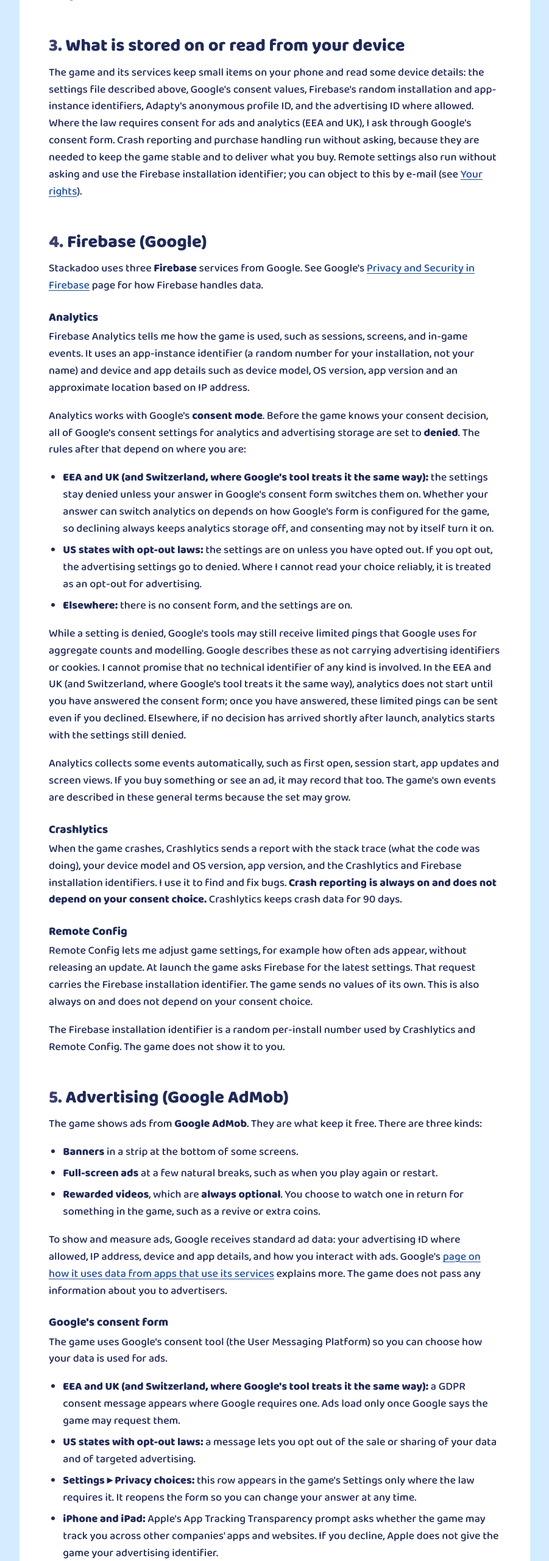
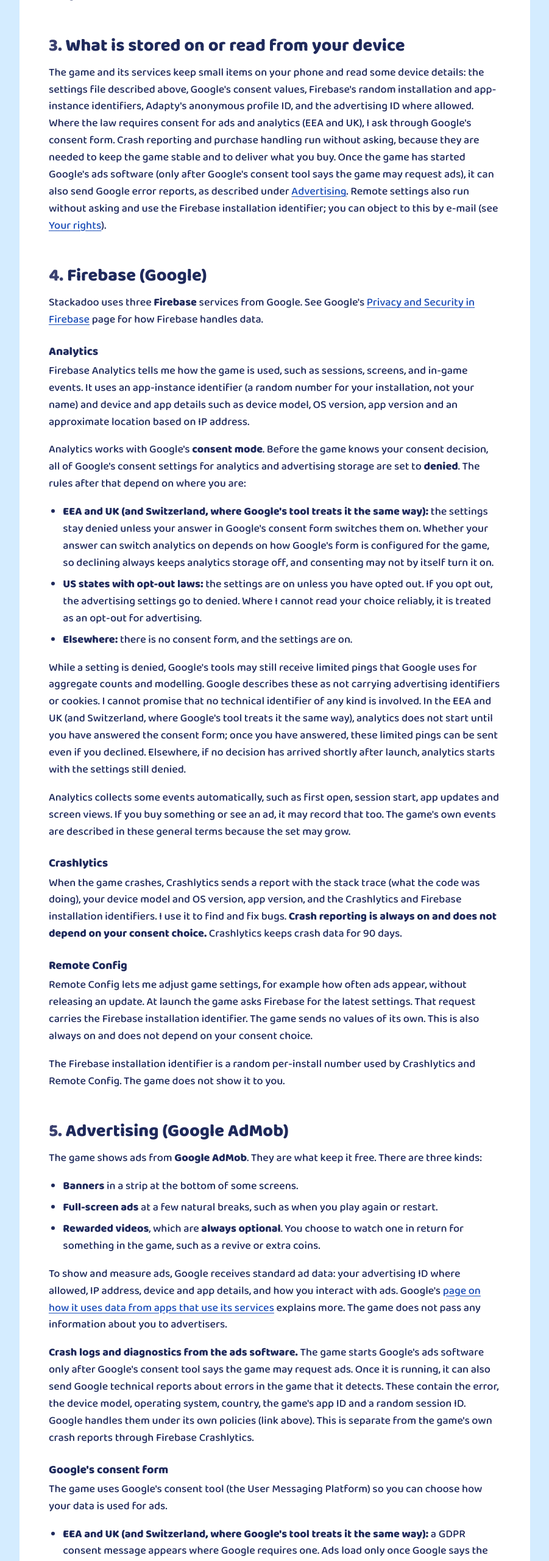
Before and after one commit to mkhakpaki/stackadoo-site, a plain HTML site: page privacy.html in a window 1280 px wide. Shown: the part 2115-4675 px from the top of the page at 61% size, without its empty margins (189-1090 px from the left). Drawn offline with Linux system fonts and the light colour scheme.

Commit message:
Privacy policy: crash logs and diagnostics from Google's ads software
Discloses the Google Mobile Ads exception reporter (error reports to Google
once the game has started the ads SDK, which it does only after the consent
tool allows ad requests); keeps it out of the US advertising list; adds the
device-section, legal-basis and retention lines from the review round.

Co-Authored-By: Claude Opus 5.5 <noreply@anthropic.com>

```diff
--- a/privacy.html
+++ b/privacy.html
@@ -123,7 +123,7 @@
 
       <section aria-labelledby="device">
         <h2 id="device">What is stored on or read from your device</h2>
-        <p>The game and its services keep small items on your phone and read some device details: the settings file described above, Google's consent values, Firebase's random installation and app-instance identifiers, Adapty's anonymous profile ID, and the advertising ID where allowed. Where the law requires consent for ads and analytics (EEA and UK), I ask through Google's consent form. Crash reporting and purchase handling run without asking, because they are needed to keep the game stable and to deliver what you buy. Remote settings also run without asking and use the Firebase installation identifier; you can object to this by e-mail (see <a href="#rights">Your rights</a>).</p>
+        <p>The game and its services keep small items on your phone and read some device details: the settings file described above, Google's consent values, Firebase's random installation and app-instance identifiers, Adapty's anonymous profile ID, and the advertising ID where allowed. Where the law requires consent for ads and analytics (EEA and UK), I ask through Google's consent form. Crash reporting and purchase handling run without asking, because they are needed to keep the game stable and to deliver what you buy. Once the game has started Google's ads software (only after Google's consent tool says the game may request ads), it can also send Google error reports, as described under <a href="#ads">Advertising</a>. Remote settings also run without asking and use the Firebase installation identifier; you can object to this by e-mail (see <a href="#rights">Your rights</a>).</p>
       </section>
 
       <section aria-labelledby="firebase">
@@ -159,6 +159,7 @@
           <li><strong>Rewarded videos</strong>, which are <strong>always optional</strong>. You choose to watch one in return for something in the game, such as a revive or extra coins.</li>
         </ul>
         <p>To show and measure ads, Google receives standard ad data: your advertising ID where allowed, IP address, device and app details, and how you interact with ads. Google's <a href="https://policies.google.com/technologies/partner-sites" rel="external">page on how it uses data from apps that use its services</a> explains more. The game does not pass any information about you to advertisers.</p>
+        <p><strong>Crash logs and diagnostics from the ads software.</strong> The game starts Google's ads software only after Google's consent tool says the game may request ads. Once it is running, it can also send Google technical reports about errors in the game that it detects. These contain the error, the device model, operating system, country, the game's app ID and a random session ID. Google handles them under its own policies (link above). This is separate from the game's own crash reports through Firebase Crashlytics.</p>
 
         <h3>Google's consent form</h3>
         <p>The game uses Google's consent tool (the User Messaging Platform) so you can choose how your data is used for ads.</p>
@@ -236,6 +237,7 @@
           <li><strong>Legitimate interests (Art. 6(1)(f))</strong>: (a) crash reports: my interest in finding and fixing crashes so the game stays stable and secure; (b) remote settings: my interest in adjusting game and ad settings, such as how often ads appear, without an update, so the game can stay free and balanced; (c) the note Adapty gets when you open the Shop, and the limited, aggregate pings Google's analytics can still receive after you decline: my interest in knowing, in aggregate, how the game and its Shop are used. The data is small and technical, includes no names, and I do not build profiles from it. You can object (see <a href="#rights">Your rights</a>).</li>
           <li><strong>Outside the EEA and UK</strong>, where no consent form is shown because the law there does not require one, analytics and ad settings are on. I rely on my legitimate interest in understanding how the game is used and in showing the ads that keep it free. You can limit this by resetting your advertising ID, turning off tracking on iPhone, or writing to me.</li>
         </ul>
+        <p>Google decides for itself how it uses ad data and the error reports from its ads software, under its own policies and legal bases.</p>
         <p>You do not have to give me any data to play. Crash reports, remote settings and purchase handling are sent automatically; the only way to stop them is not to play.</p>
       </section>
 
@@ -254,7 +256,7 @@
           <li><strong>Firebase Analytics:</strong> 14 months, then deleted automatically.</li>
           <li><strong>Firebase installation identifiers:</strong> until deleted, and then removed from Google's systems within about 180 days.</li>
           <li><strong>Adapty:</strong> as long as needed to deliver and restore purchases, and as long as the law requires, for example for tax and accounting.</li>
-          <li><strong>Ad data:</strong> kept by Google under its own policies.</li>
+          <li><strong>Ad data and error reports from the ads software:</strong> kept by Google under its own policies.</li>
           <li><strong>Google Play and Apple purchase records:</strong> kept by the stores under their policies.</li>
           <li><strong>E-mails to me:</strong> 12 months after the matter is closed.</li>
         </ul>
@@ -265,7 +267,7 @@
         <p><strong>If you are in the EEA or UK (GDPR and UK GDPR)</strong>, you can ask to access, correct or delete your data, restrict or object to its use, and receive it in a portable form. Where I use your consent, you can withdraw it at any time, without affecting what happened before. You can also complain to your local data-protection authority. In the UK, that is the Information Commissioner's Office (ico.org.uk).</p>
         <p>I make no decisions about you by automated means that have legal or similarly significant effects. Google chooses which ads to show you, and may personalise them if you allow it.</p>
         <p><strong>If you live in a US state with a privacy law</strong>, you may have the right to know, access, correct and delete your data, and to opt out of its sale or sharing and of targeted advertising. You can opt out through <strong>Settings &#9656; Privacy choices</strong> where it is shown. I do not discriminate against you for using these rights.</p>
-        <p><strong>US state notice.</strong> The game collects the following, and discloses it to Google for advertising and ad measurement (which some US state laws treat as "sale", "sharing" or targeted advertising): identifiers (advertising ID, app-instance ID, IP address), app and ad activity, device information and approximate location derived from IP. It discloses to service providers (Firebase, Adapty) for running the game: identifiers, purchase history and crash and diagnostic data. The game collects no sensitive personal information. I do not knowingly sell or share the personal data of anyone under 16. To opt out, use <strong>Settings &#9656; Privacy choices</strong>. Where your device sends an opt-out preference signal such as Global Privacy Control and Google's tool reads it, it is treated as an opt-out. If I refuse a request you may appeal by writing to <a href="mailto:mkhakpaki.ksas@gmail.com">mkhakpaki.ksas@gmail.com</a> with "Appeal" in the subject; I answer within 45 days, and you may then contact your state attorney general. Retention periods are in <a href="#retention">How long data is kept</a>.</p>
+        <p><strong>US state notice.</strong> The game collects the following, and discloses it to Google for advertising and ad measurement (which some US state laws treat as "sale", "sharing" or targeted advertising): identifiers (advertising ID, app-instance ID, IP address), app and ad activity, device information and approximate location derived from IP. It discloses to service providers (Firebase, Adapty) for running the game: identifiers, purchase history and crash and diagnostic data. Google's ads software also sends error reports to Google (see <a href="#ads">Advertising</a>). The game collects no sensitive personal information. I do not knowingly sell or share the personal data of anyone under 16. To opt out, use <strong>Settings &#9656; Privacy choices</strong>. Where your device sends an opt-out preference signal such as Global Privacy Control and Google's tool reads it, it is treated as an opt-out. If I refuse a request you may appeal by writing to <a href="mailto:mkhakpaki.ksas@gmail.com">mkhakpaki.ksas@gmail.com</a> with "Appeal" in the subject; I answer within 45 days, and you may then contact your state attorney general. Retention periods are in <a href="#retention">How long data is kept</a>.</p>
         <p>To use any right, write to <a href="mailto:mkhakpaki.ksas@gmail.com">mkhakpaki.ksas@gmail.com</a>. I answer within one month. Be aware that the game shows no identifier, so for data held by Google I may not be able to find your records (see <a href="delete-data.html">Delete your data</a>).</p>
       </section>
 
```
